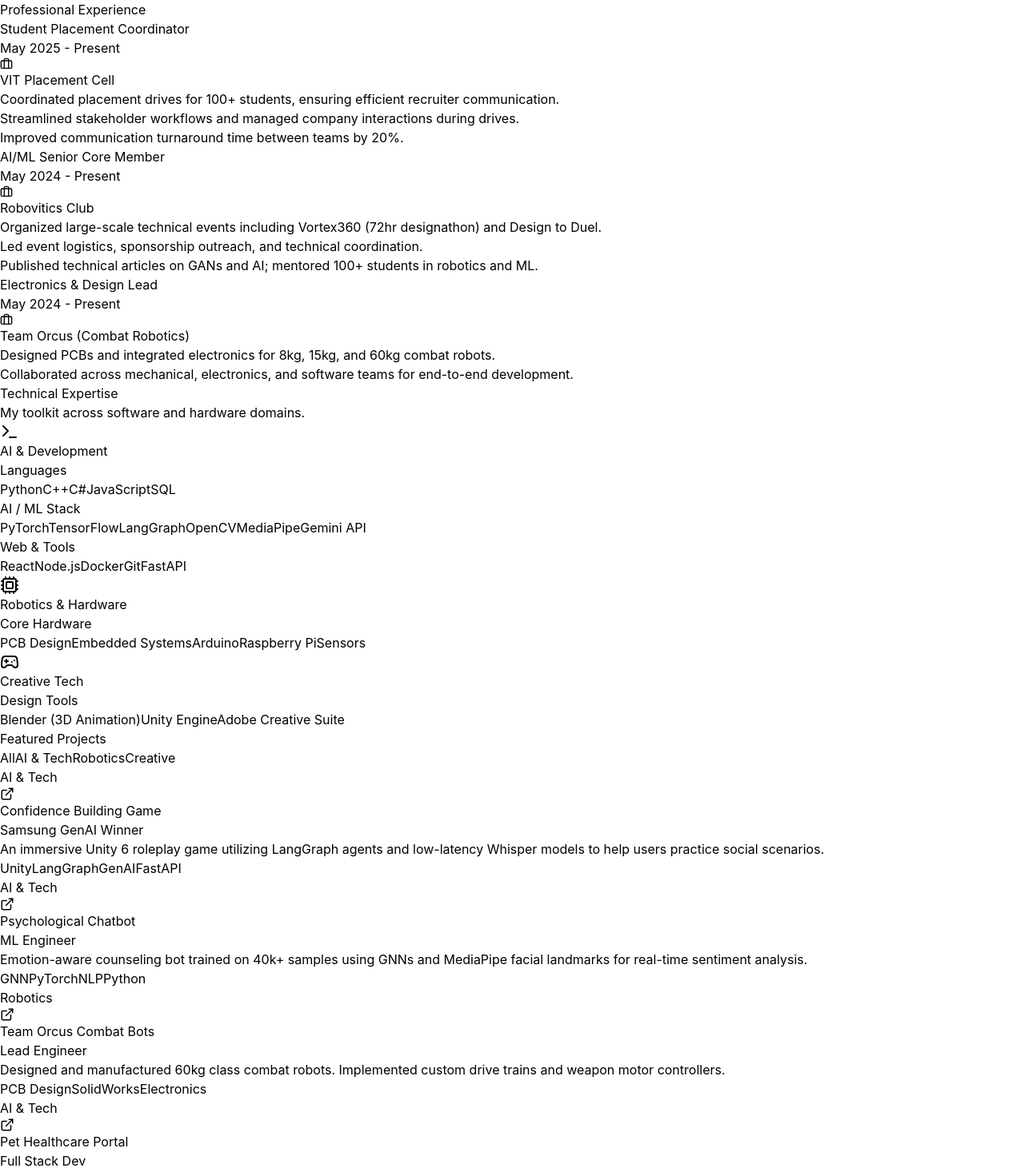
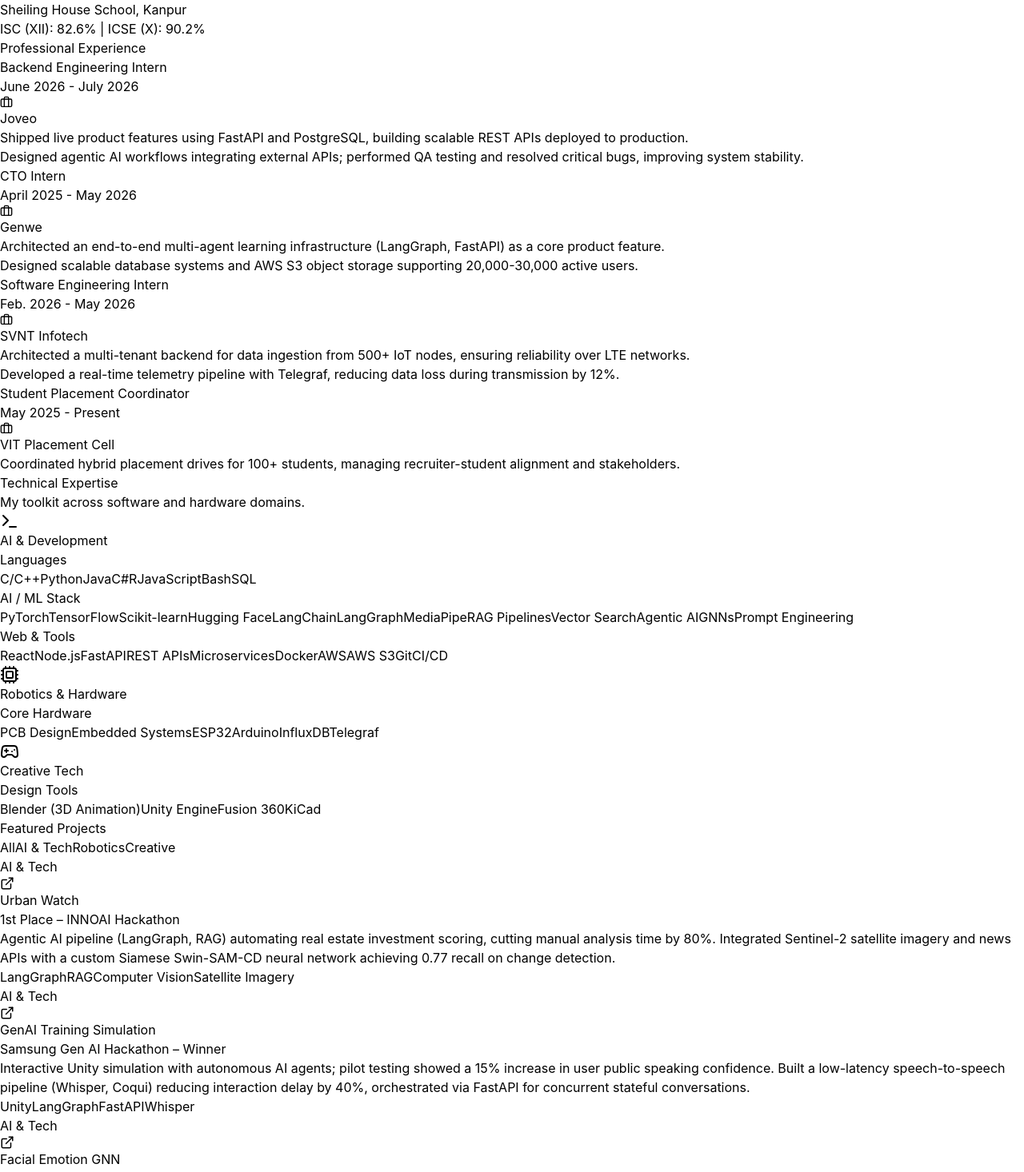
Before and after one commit to archit2004/my-portfolio, a React (Vite) app: page / in a window 1280 px wide. Shown: the part 1664-3130 px from the top of the page at 80% size. Built offline with nearby package versions, Linux system fonts and the light colour scheme.

Commit message:
Revise portfolio details and update roles
Updated portfolio information including bio, experience, education, and projects.

```diff
--- a/src/data/portfolio.js
+++ b/src/data/portfolio.js
@@ -6,7 +6,7 @@
   name: "Archit Tiwari",
   role: "AI/ML Engineer & Roboticist",
   tagline: "Bridging software intelligence with real-world hardware.",
-  bio: "B.Tech CSE (IoT) student at VIT Vellore with a proven track record in Generative AI, Computer Vision, and Combat Robotics. Specializing in building autonomous agents and high-performance mechanical systems.",
+  bio: "B.Tech CSE (IoT) student at VIT Vellore with hands-on experience shipping backend and agentic AI systems in production, alongside a track record in Generative AI, Computer Vision, and Combat Robotics.",
   location: "Vellore, India",
   email: "tiwariarchit2004@gmail.com",
   linkedin: "https://linkedin.com/in/archit-tiwari-a74972247",
@@ -16,32 +16,38 @@
 
 export const EXPERIENCE = [
   {
+    role: "Backend Engineering Intern",
+    company: "Joveo",
+    period: "June 2026 - July 2026",
+    desc: [
+      "Shipped live product features using FastAPI and PostgreSQL, building scalable REST APIs deployed to production.",
+      "Designed agentic AI workflows integrating external APIs; performed QA testing and resolved critical bugs, improving system stability."
+    ]
+  },
+  {
+    role: "CTO Intern",
+    company: "Genwe",
+    period: "April 2025 - May 2026",
+    desc: [
+      "Architected an end-to-end multi-agent learning infrastructure (LangGraph, FastAPI) as a core product feature.",
+      "Designed scalable database systems and AWS S3 object storage supporting 20,000-30,000 active users."
+    ]
+  },
+  {
+    role: "Software Engineering Intern",
+    company: "SVNT Infotech",
+    period: "Feb. 2026 - May 2026",
+    desc: [
+      "Architected a multi-tenant backend for data ingestion from 500+ IoT nodes, ensuring reliability over LTE networks.",
+      "Developed a real-time telemetry pipeline with Telegraf, reducing data loss during transmission by 12%."
+    ]
+  },
+  {
     role: "Student Placement Coordinator",
     company: "VIT Placement Cell",
     period: "May 2025 - Present",
     desc: [
-      "Coordinated placement drives for 100+ students, ensuring efficient recruiter communication.",
-      "Streamlined stakeholder workflows and managed company interactions during drives.",
-      "Improved communication turnaround time between teams by 20%."
-    ]
-  },
-  {
-    role: "AI/ML Senior Core Member",
-    company: "Robovitics Club",
-    period: "May 2024 - Present",
-    desc: [
-      "Organized large-scale technical events including Vortex360 (72hr designathon) and Design to Duel.",
-      "Led event logistics, sponsorship outreach, and technical coordination.",
-      "Published technical articles on GANs and AI; mentored 100+ students in robotics and ML."
-    ]
-  },
-  {
-    role: "Electronics & Design Lead",
-    company: "Team Orcus (Combat Robotics)",
-    period: "May 2024 - Present",
-    desc: [
-      "Designed PCBs and integrated electronics for 8kg, 15kg, and 60kg combat robots.",
-      "Collaborated across mechanical, electronics, and software teams for end-to-end development."
+      "Coordinated hybrid placement drives for 100+ students, managing recruiter-student alignment and stakeholders."
     ]
   }
 ];
@@ -50,8 +56,14 @@
   {
     degree: "B.Tech Computer Science (IoT)",
     school: "VIT Vellore",
-    period: "2022 - 2026",
+    period: "2023 - 2027",
     details: "CGPA: 8.88 | Core Member of Robotics Club"
+  },
+  {
+    degree: "ISC (XII): 82.6% | ICSE (X): 90.2%",
+    school: "Sheiling House School, Kanpur",
+    period: "",
+    details: ""
   }
 ];
 
@@ -65,58 +77,53 @@
 
 export const ACHIEVEMENTS = [
   { title: "Winner – Samsung GenAI Hackathon", icon: Trophy, color: "text-yellow-400" },
+  { title: "1st Place – INNOAI Hackathon", icon: Trophy, color: "text-yellow-400" },
   { title: "1st – IIT Kanpur Robowars (60kg)", icon: Trophy, color: "text-amber-400" },
-  { title: "1st – IIT Bombay Int. Robowars", icon: Trophy, color: "text-amber-400" },
-  { title: "1st – BITS Hyd Robowars (8kg)", icon: Trophy, color: "text-amber-400" }
+  { title: "1st – IIT Bombay Int. Robowars", icon: Trophy, color: "text-amber-400" }
 ];
 
 export const SKILLS = {
-  "Languages": ["Python", "C++", "C#", "JavaScript", "SQL"],
-  "AI & ML": ["PyTorch", "TensorFlow", "LangGraph", "OpenCV", "MediaPipe", "Gemini API"],
-  "Robotics & IoT": ["PCB Design", "Embedded Systems", "Arduino", "Raspberry Pi", "Sensors"],
-  "Dev & Tools": ["React", "Node.js", "Docker", "Git", "FastAPI"],
-  "Creative": ["Blender (3D Animation)", "Unity Engine", "Adobe Creative Suite"]
+  "Languages": ["C/C++", "Python", "Java", "C#", "R", "JavaScript", "Bash", "SQL"],
+  "AI & ML": [
+    "PyTorch", "TensorFlow", "Scikit-learn", "Hugging Face", "LangChain", "LangGraph",
+    "MediaPipe", "RAG Pipelines", "Vector Search", "Agentic AI", "GNNs", "Prompt Engineering"
+  ],
+  "Robotics & IoT": ["PCB Design", "Embedded Systems", "ESP32", "Arduino", "InfluxDB", "Telegraf"],
+  "Dev & Tools": ["React", "Node.js", "FastAPI", "REST APIs", "Microservices", "Docker", "AWS", "AWS S3", "Git", "CI/CD"],
+  "Creative": ["Blender (3D Animation)", "Unity Engine", "Fusion 360", "KiCad"]
 };
 
 export const PROJECTS = [
   {
-    title: "Confidence Building Game",
+    title: "Urban Watch",
     category: "AI & Tech",
-    role: "Samsung GenAI Winner",
-    desc: "An immersive Unity 6 roleplay game utilizing LangGraph agents and low-latency Whisper models to help users practice social scenarios.",
-    tags: ["Unity", "LangGraph", "GenAI", "FastAPI"],
+    role: "1st Place – INNOAI Hackathon",
+    desc: "Agentic AI pipeline (LangGraph, RAG) automating real estate investment scoring, cutting manual analysis time by 80%. Integrated Sentinel-2 satellite imagery and news APIs with a custom Siamese Swin-SAM-CD neural network achieving 0.77 recall on change detection.",
+    tags: ["LangGraph", "RAG", "Computer Vision", "Satellite Imagery"],
     link: "#"
   },
   {
-    title: "Psychological Chatbot",
+    title: "GenAI Training Simulation",
+    category: "AI & Tech",
+    role: "Samsung Gen AI Hackathon – Winner",
+    desc: "Interactive Unity simulation with autonomous AI agents; pilot testing showed a 15% increase in user public speaking confidence. Built a low-latency speech-to-speech pipeline (Whisper, Coqui) reducing interaction delay by 40%, orchestrated via FastAPI for concurrent stateful conversations.",
+    tags: ["Unity", "LangGraph", "FastAPI", "Whisper"],
+    link: "#"
+  },
+  {
+    title: "Facial Emotion GNN",
     category: "AI & Tech",
     role: "ML Engineer",
-    desc: "Emotion-aware counseling bot trained on 40k+ samples using GNNs and MediaPipe facial landmarks for real-time sentiment analysis.",
-    tags: ["GNN", "PyTorch", "NLP", "Python"],
+    desc: "Trained a Graph Neural Network on 40,000+ facial landmarks, achieving 60% accuracy in real-world emotion classification. Optimized PostgreSQL data retrieval, reducing landmark update latency by 25% for real-time MediaPipe processing.",
+    tags: ["GNN", "PyTorch", "PostgreSQL", "MediaPipe"],
     link: "#"
   },
   {
     title: "Team Orcus Combat Bots",
     category: "Robotics",
-    role: "Lead Engineer",
+    role: "Electronics & Design Lead",
     desc: "Designed and manufactured 60kg class combat robots. Implemented custom drive trains and weapon motor controllers.",
     tags: ["PCB Design", "SolidWorks", "Electronics"],
     link: "#"
-  },
-  {
-    title: "Pet Healthcare Portal",
-    category: "AI & Tech",
-    role: "Full Stack Dev",
-    desc: "OCR-based web application that extracts prescription data with 90% accuracy to automate pet medication ordering.",
-    tags: ["React", "Node.js", "OCR", "MongoDB"],
-    link: "#"
-  },
-  {
-    title: "Blender Mechanics",
-    category: "Creative",
-    role: "3D Artist",
-    desc: "A portfolio of cinematic mechanical animations and simulations focusing on realistic physics and lighting.",
-    tags: ["Blender", "3D Modeling", "Animation"],
-    link: "#"
   }
 ];
```
